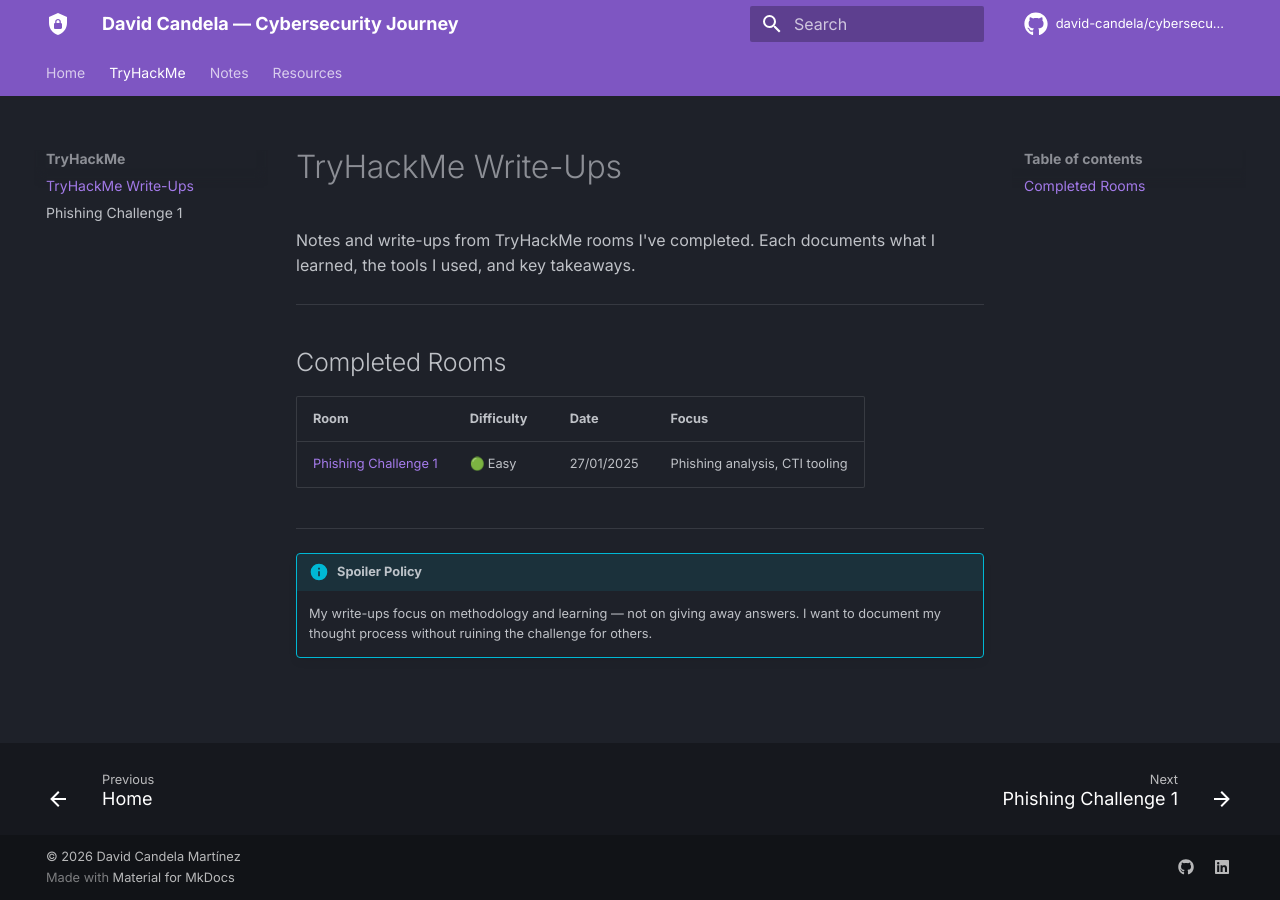
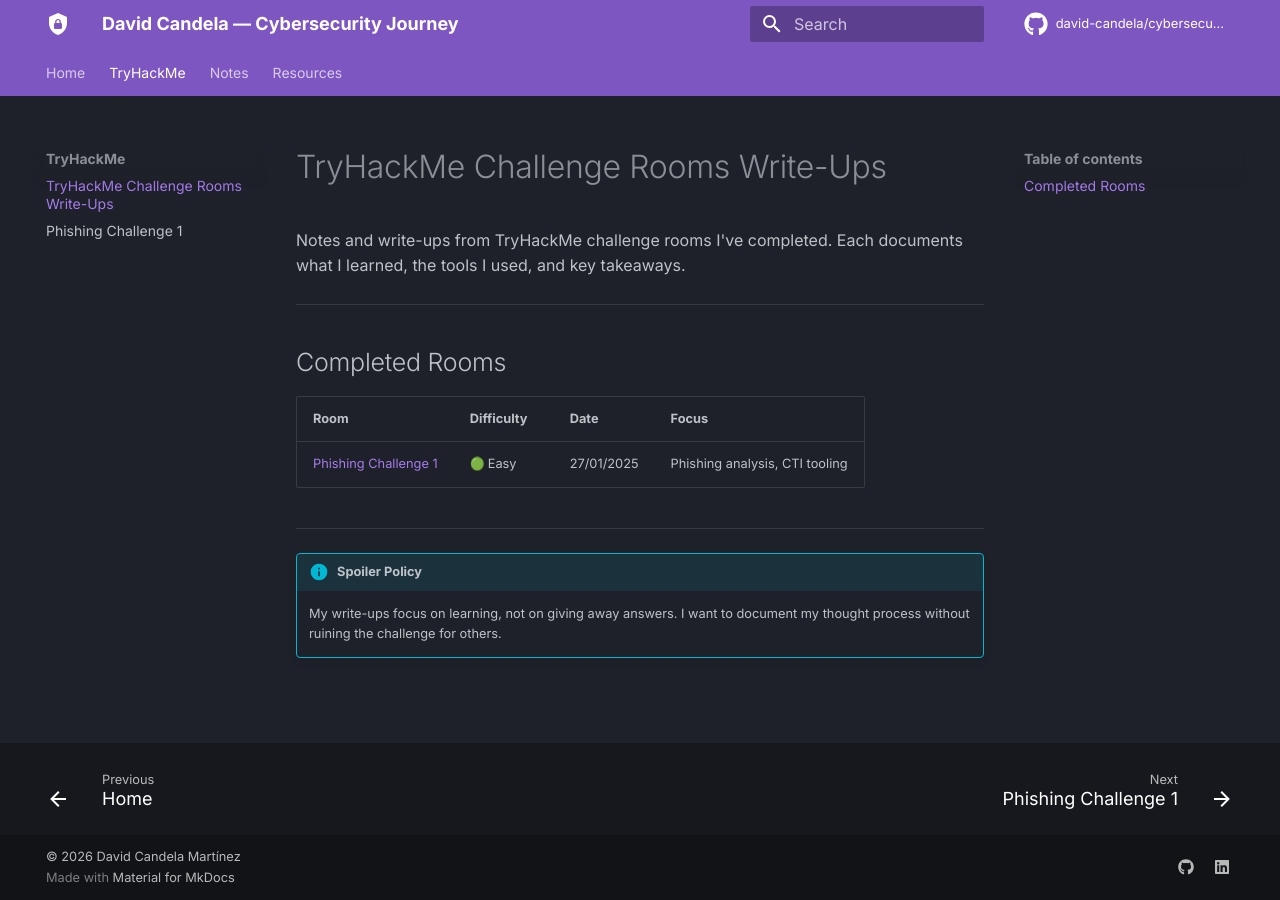
Before and after one commit to david-candela/cybersecurity_journey, an MkDocs documentation site: the page built from docs/tryhackme/index.md, in a window 1280 px wide. Built offline with MkDocs 1.6.1 and Material for MkDocs 9.7.7, drawn with Linux system fonts in a browser that asks for light colours; emoji names are drawn with the system emoji font; comment, search, counter and statistics services are not loaded.

Commit message:
Update index.md

```diff
--- a/docs/tryhackme/index.md
+++ b/docs/tryhackme/index.md
@@ -1,6 +1,6 @@
-# TryHackMe Write-Ups
+# TryHackMe Challenge Rooms Write-Ups
 
-Notes and write-ups from TryHackMe rooms I've completed. Each documents what I learned, the tools I used, and key takeaways.
+Notes and write-ups from TryHackMe challenge rooms I've completed. Each documents what I learned, the tools I used, and key takeaways.
 
 ---
 
@@ -13,4 +13,4 @@
 ---
 
 !!! info "Spoiler Policy"
-    My write-ups focus on methodology and learning — not on giving away answers. I want to document my thought process without ruining the challenge for others.
+    My write-ups focus on learning, not on giving away answers. I want to document my thought process without ruining the challenge for others.
```
